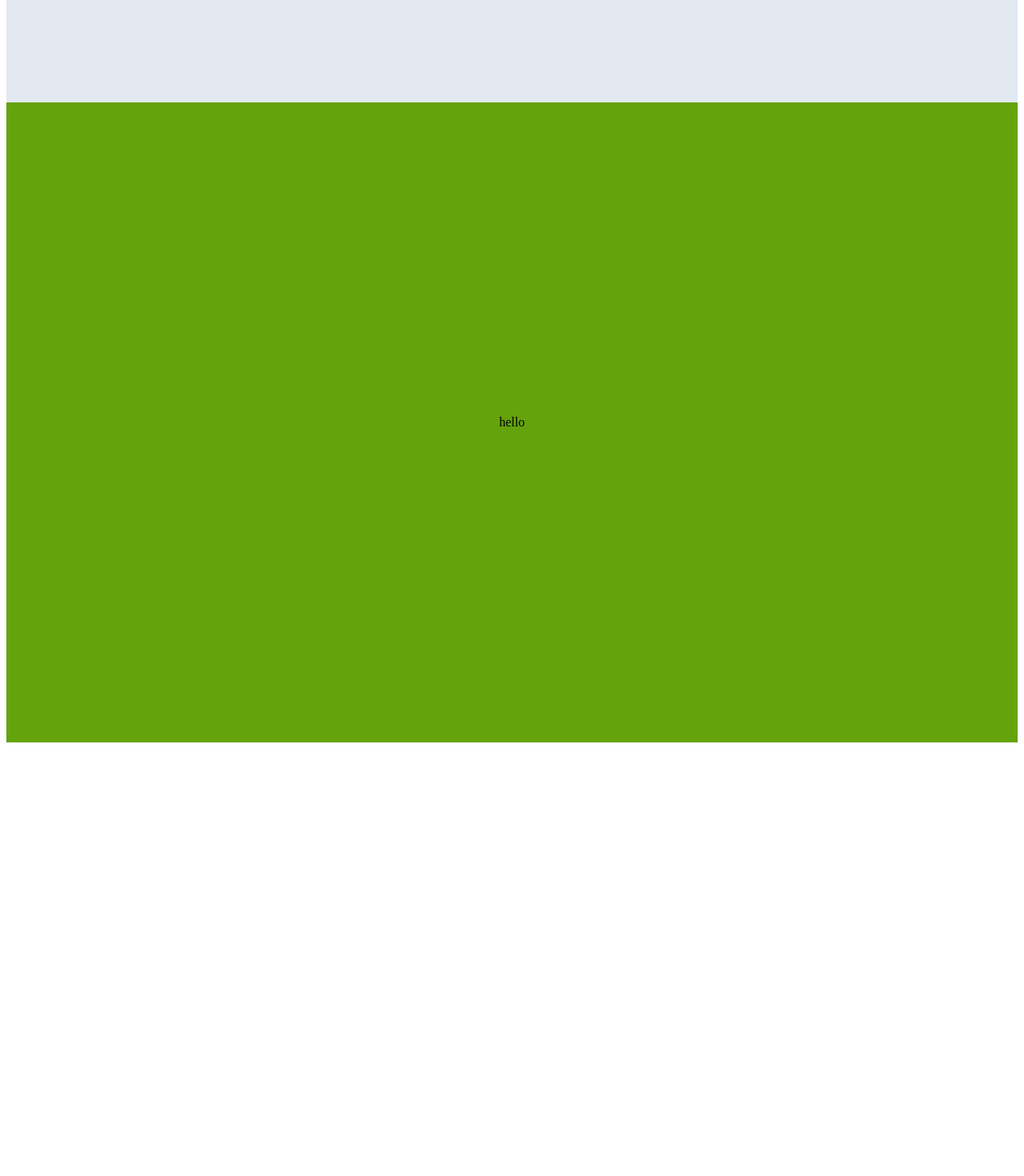
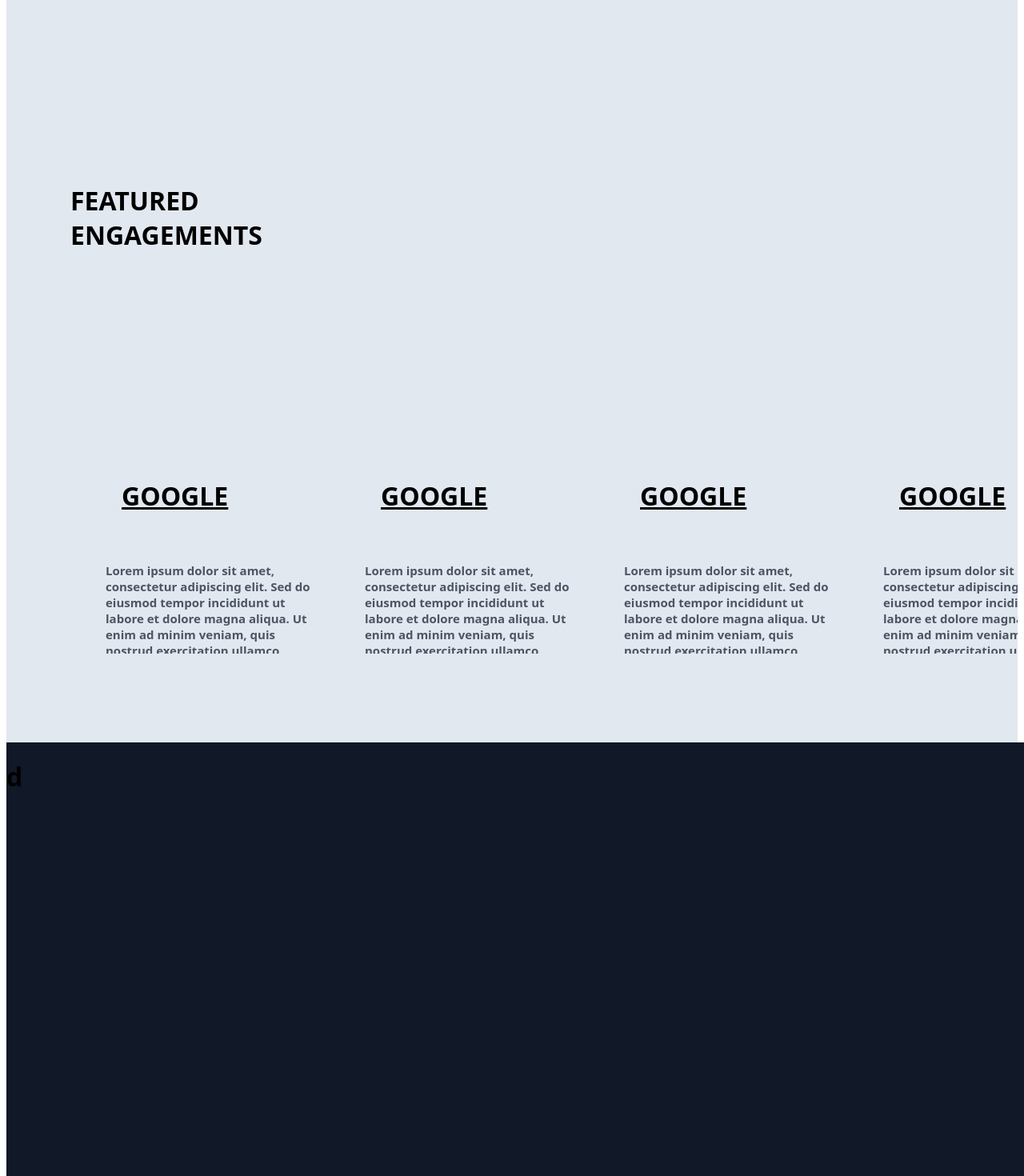
Before and after one commit to CKPRASHANTH07/clone-app, a React (Create React App) app: page / in a window 1280 px wide. Shown: the part 2160-3630 px from the top of the page at 80% size. Before the commit the page ends 3096 px from the top, so only its background shows below. Built offline with nearby package versions, Linux system fonts and the light colour scheme.

Commit message:
modified:   src/App.js 	new file:   src/Footer.jsx 	modified:   src/Page4.jsx 	new file:   src/Page5.jsx 	new file:   src/Page6.jsx

```diff
--- a/src/App.js
+++ b/src/App.js
@@ -3,6 +3,10 @@
 import Page2 from './Page2';
 import Page3 from './Page3';
 import Page4 from "./Page4";
+import Page5 from "./Page5";
+import Page6 from "./Page6";
+import Footer from "./Footer";
+
 function App() {
   return (
    <div>
@@ -11,6 +15,9 @@
     <Page2 />
     <Page3 />
     <Page4 />
+    <Page5 />
+    <Page6 />
+    <Footer />
    </div>
   );
 }
--- /dev/null
+++ b/src/Footer.jsx
@@ -0,0 +1,9 @@
+import React from 'react'
+
+const Footer = () => {
+  return (
+    <div className='h-[300px] bg-red-400 w-screen'>Footer</div>
+  )
+}
+
+export default Footer
--- a/src/Page4.jsx
+++ b/src/Page4.jsx
@@ -2,9 +2,54 @@
 
 const Page4 = () => {
   return (
-    <div className="flex justify-center bg-lime-600 items-center h-screen">
-    hello
-  </div>
+    <div className=" flex flex-col bg-slate-200 h-screen  font-sans">
+      <h1 className='p-20'>FEATURED<br/>ENGAGEMENTS</h1>
+      <div className='flex p-20 h-60 overflow-x-auto overflow-hidden'>
+
+
+
+    <div className=' flex'>
+
+    <div className='  mt-20 ml-6 h-[450px] w-[300px]'>
+         <h1 className=' underline pl-10'>GOOGLE</h1>
+
+         <h3 className='pt-10 pl-5 pr-5 text-gray-600 font-sans text-[15px]'>Lorem ipsum dolor sit amet, consectetur adipiscing elit. Sed do eiusmod tempor incididunt ut labore et dolore magna aliqua. Ut enim ad minim veniam, quis nostrud exercitation ullamco laboris nisi ut aliquip ex ea commodo consequat. </h3>
+
+    </div>
+    <div className='  mt-20 ml-6 h-[450px] w-[300px]  rounded-2xl'>
+    <h1 className='pl-10 underline '>GOOGLE</h1>
+
+    <h3 className='pt-10 pl-5 pr-5 text-gray-600 font-sans text-[15px]'>Lorem ipsum dolor sit amet, consectetur adipiscing elit. Sed do eiusmod tempor incididunt ut labore et dolore magna aliqua. Ut enim ad minim veniam, quis nostrud exercitation ullamco laboris nisi ut aliquip ex ea commodo consequat. </h3>
+
+    </div>
+    <div className='  mt-20 ml-6 h-[450px] w-[300px]  rounded-2xl '>
+    <h1 className='pl-10 underline '>GOOGLE</h1>
+
+    <h3 className='pt-10 pl-5 pr-5 text-gray-600 font-sans text-[15px]'>Lorem ipsum dolor sit amet, consectetur adipiscing elit. Sed do eiusmod tempor incididunt ut labore et dolore magna aliqua. Ut enim ad minim veniam, quis nostrud exercitation ullamco laboris nisi ut aliquip ex ea commodo consequat. </h3>
+
+    </div>
+    <div className='  mt-20 ml-6 h-[450px] w-[300px]  rounded-2xl '>
+    <h1 className='pl-10 underline '>GOOGLE</h1>
+
+    <h3 className='pt-10 pl-5 pr-5 text-gray-600 font-sans text-[15px]'>Lorem ipsum dolor sit amet, consectetur adipiscing elit. Sed do eiusmod tempor incididunt ut labore et dolore magna aliqua. Ut enim ad minim veniam, quis nostrud exercitation ullamco laboris nisi ut aliquip ex ea commodo consequat. </h3>
+
+    </div>
+    <div className='  mt-20 ml-6 h-[450px] w-[300px]  rounded-2xl '>
+    <h1 className='pl-10 underline '>GOOGLE</h1>
+
+    <h3 className='pt-10 pl-5 pr-5 text-gray-600 font-sans text-[15px]'>Lorem ipsum dolor sit amet, consectetur adipiscing elit. Sed do eiusmod tempor incididunt ut labore et dolore magna aliqua. Ut enim ad minim veniam, quis nostrud exercitation ullamco laboris nisi ut aliquip ex ea commodo consequat. </h3>
+
+    </div>
+    <div className='  mt-20 ml-6 h-[450px] w-[300px]  rounded-2xl '>
+    <h1 className='pl-10 underline '>GOOGLE</h1>
+
+    <h3 className='pt-10 pl-5 pr-5 text-gray-600 font-sans text-[15px]'>Lorem ipsum dolor sit amet, consectetur adipiscing elit. Sed do eiusmod tempor incididunt ut labore et dolore magna aliqua. Ut enim ad minim veniam, quis nostrud exercitation ullamco laboris nisi ut aliquip ex ea commodo consequat. </h3>
+    </div>
+    </div>
+    </div>
+    </div>
+
+
   )
 }
 
--- /dev/null
+++ b/src/Page5.jsx
@@ -0,0 +1,12 @@
+import React from 'react'
+
+const Page5 = () => {
+  return (
+    <div className='flex h-screen w-screen bg-gray-900 font-sans'>
+
+        <h1>d</h1>
+    </div>
+  )
+}
+
+export default Page5
--- /dev/null
+++ b/src/Page6.jsx
@@ -0,0 +1,9 @@
+import React from 'react'
+
+const Page6 = () => {
+  return (
+    <div className='h-screen w-screen bg-slate-500'>Page6</div>
+  )
+}
+
+export default Page6
```
